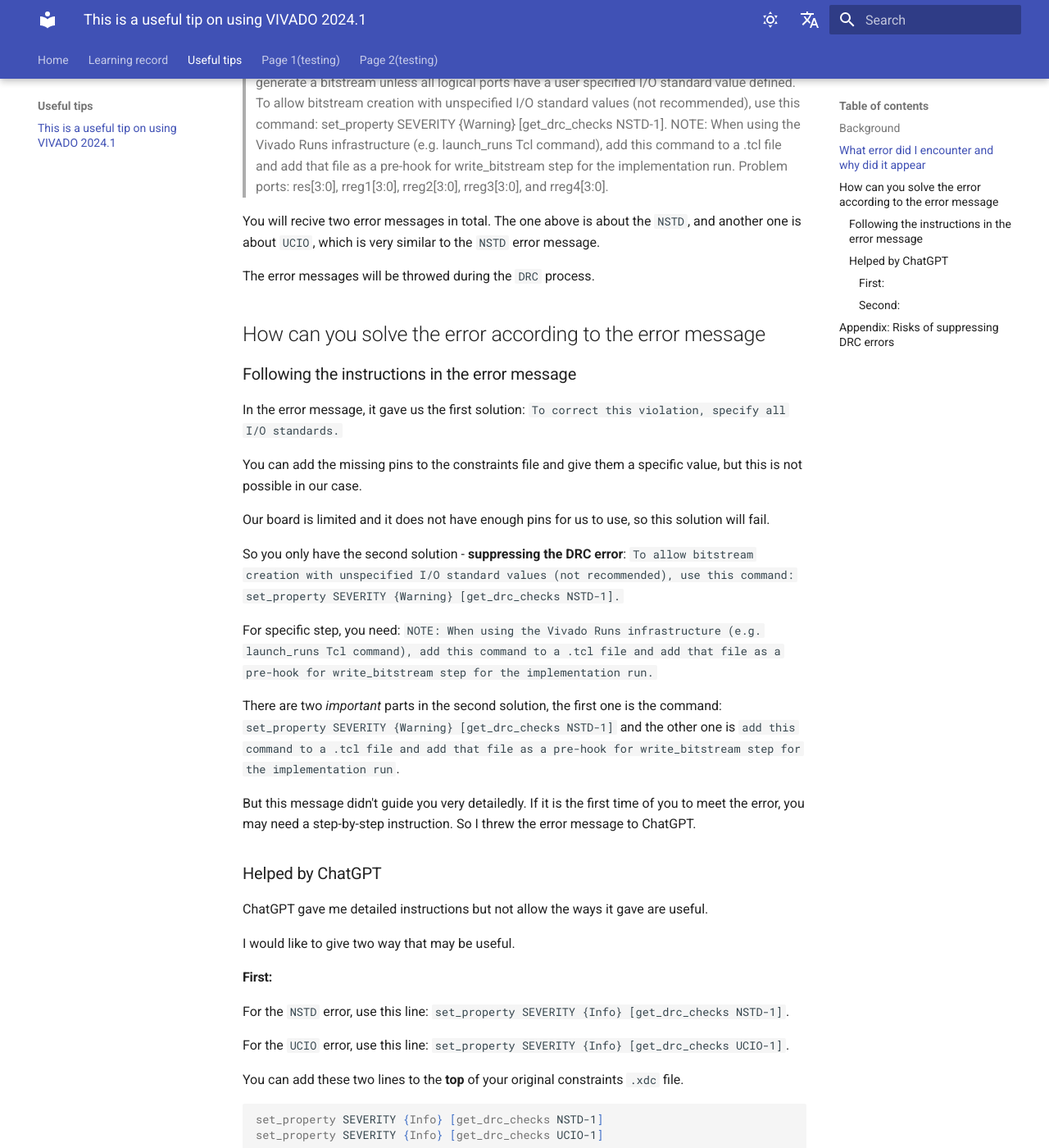
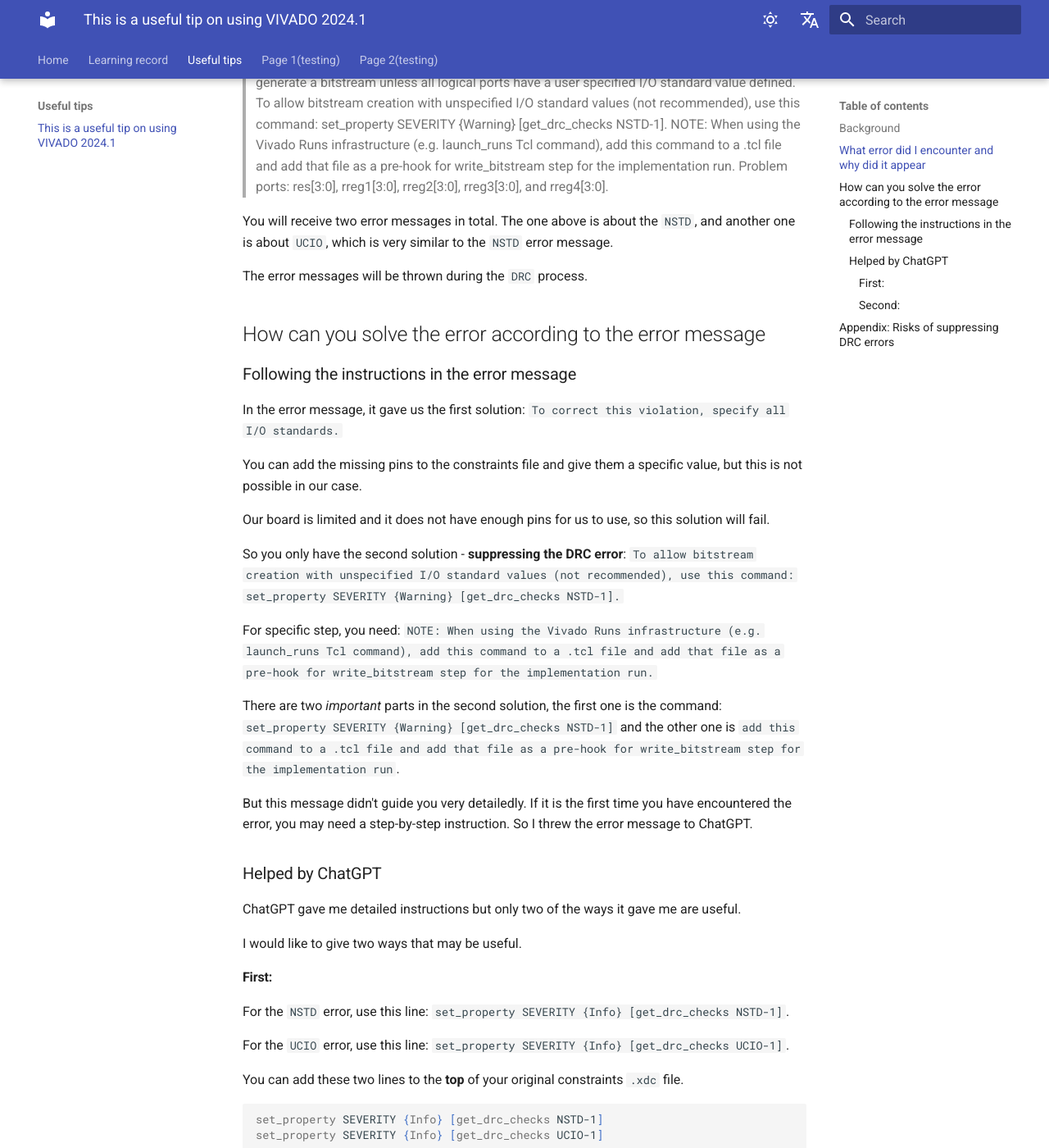
Before and after one commit to cmw15004431816/cmw15004431816.github.io, an MkDocs documentation site: the page built from docs/useful-tips/VIVADO.md, in a window 1280 px wide and 1400 px high, scrolled down 903 px. Shown: the whole window at 82% size. Built offline with MkDocs 1.6.1 and Material for MkDocs 9.7.7, drawn with Linux system fonts in a browser that asks for light colours; nearby versions of some CDN libraries; comment, search, counter and statistics services are not loaded; some of the changed text lies outside the part shown.

Commit message:
Update VIVADO.md

```diff
--- a/docs/useful-tips/VIVADO.md
+++ b/docs/useful-tips/VIVADO.md
@@ -1,13 +1,13 @@
 # How to suppress the DRC errors in VIVADO 2024.1
 
 !!! Warning
-    ${\color{red}\text{Before you following my instrustions, you should get fully unstanding about the risks of doing this.}}$
+    ${\color{red}\text{Before you follow my instructions, you should get a full understanding of the risks of doing this.}}$
 
     If you are not sure about the risks, first read the [Appendix](#appendix-risks-of-suppressing-drc-errors) section of this blog.
 
 ## Background
 
-I have been using VIVADO 2023.2 version for developing. But I upgrade to its 2024.1 version recently.
+I have been using the VIVADO 2023.2 version for development. But I upgraded to its 2024.1 version recently.
 
 When developing with a board whose pins are limited in amount, sometimes there are not enough pins for you to configure in the constraints file.
 
@@ -21,9 +21,9 @@ But when you run the `Generate Bitstream` process, you will encounter some error
 
 > [DRC NSTD-1] Unspecified I/O Standard: 20 out of 48 logical ports use I/O standard (IOSTANDARD) value 'DEFAULT', instead of a user assigned specific value. This may cause I/O contention or incompatibility with the board power or connectivity affecting performance, signal integrity or in extreme cases cause damage to the device or the components to which it is connected. To correct this violation, specify all I/O standards. This design will fail to generate a bitstream unless all logical ports have a user specified I/O standard value defined. To allow bitstream creation with unspecified I/O standard values (not recommended), use this command: set_property SEVERITY {Warning} [get_drc_checks NSTD-1].  NOTE: When using the Vivado Runs infrastructure (e.g. launch_runs Tcl command), add this command to a .tcl file and add that file as a pre-hook for write_bitstream step for the implementation run. Problem ports: res[3:0], rreg1[3:0], rreg2[3:0], rreg3[3:0], and rreg4[3:0].
 
-You will recive two error messages in total. The one above is about the `NSTD`, and another one is about `UCIO`, which is very similar to the `NSTD` error message.
+You will receive two error messages in total. The one above is about the `NSTD`, and another one is about `UCIO`, which is very similar to the `NSTD` error message.
 
-The error messages will be throwed during the `DRC` process.
+The error messages will be thrown during the `DRC` process.
 
 ## How can you solve the error according to the error message
 
@@ -42,13 +42,13 @@ For specific step, you need: `NOTE: When using the Vivado Runs infrastructure (e
 
 There are two *important* parts in the second solution, the first one is the command: `set_property SEVERITY {Warning} [get_drc_checks NSTD-1]` and the other one is `add this command to a .tcl file and add that file as a pre-hook for write_bitstream step for the implementation run`.
 
-But this message didn't guide you very detailedly. If it is the first time of you to meet the error, you may need a step-by-step instruction. So I threw the error message to ChatGPT.
+But this message didn't guide you very detailedly. If it is the first time you have encountered the error, you may need a step-by-step instruction. So I threw the error message to ChatGPT.
 
 ### Helped by ChatGPT
 
-ChatGPT gave me detailed instructions but not allow the ways it gave are useful.
+ChatGPT gave me detailed instructions but only two of the ways it gave me are useful.
 
-I would like to give two way that may be useful.
+I would like to give two ways that may be useful.
 
 #### First:
 
```
Also changed, not shown: other parts of docs/useful-tips/VIVADO.md (+1 -1 lines).
